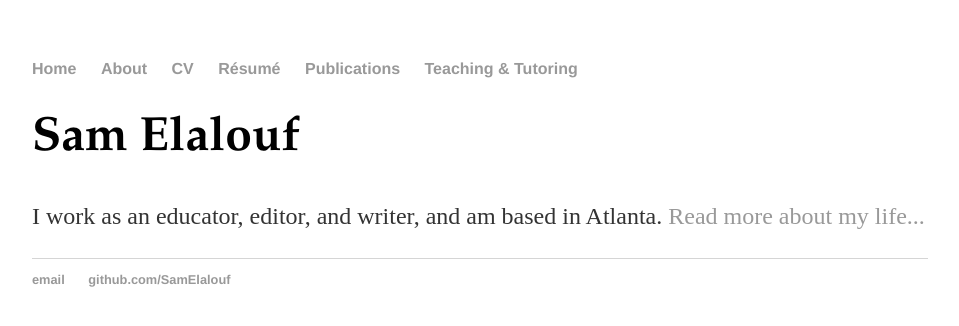
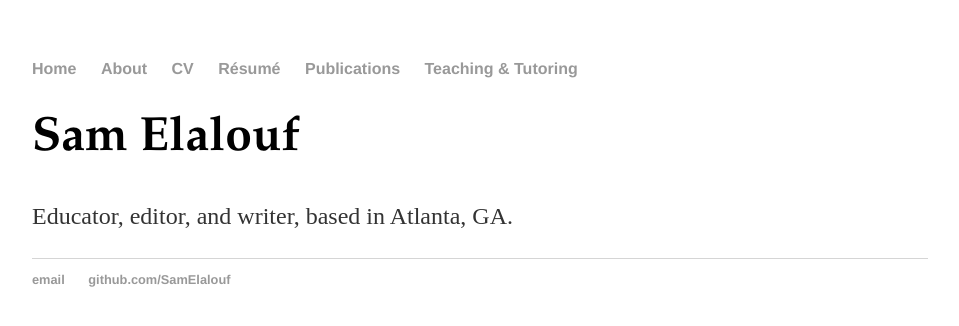
Before and after one commit to SamElalouf/samelalouf.github.io, a Jekyll site: the page built from index.html, in a window 1280 px wide. Shown: the top 326 px of the page, without its empty margins (160-1119 px from the left). Built offline with Jekyll 4.4.1, drawn with Linux system fonts in a browser that asks for light colours.

Commit message:
Update index.html

```diff
--- a/index.html
+++ b/index.html
@@ -4,5 +4,5 @@ title: Sam Elalouf
 ---
 <div class="blurb">
 	<h1 style="font-family:Garamond; style="font-size: 28px;">Sam Elalouf</h1>
-	<p>I work as an educator, editor, and writer, and am based in Atlanta. <a href="/about">Read more about my life...</a></p>
+	<p>Educator, editor, and writer, based in Atlanta, GA.</p>
 </div><!-- /.blurb -->
```
